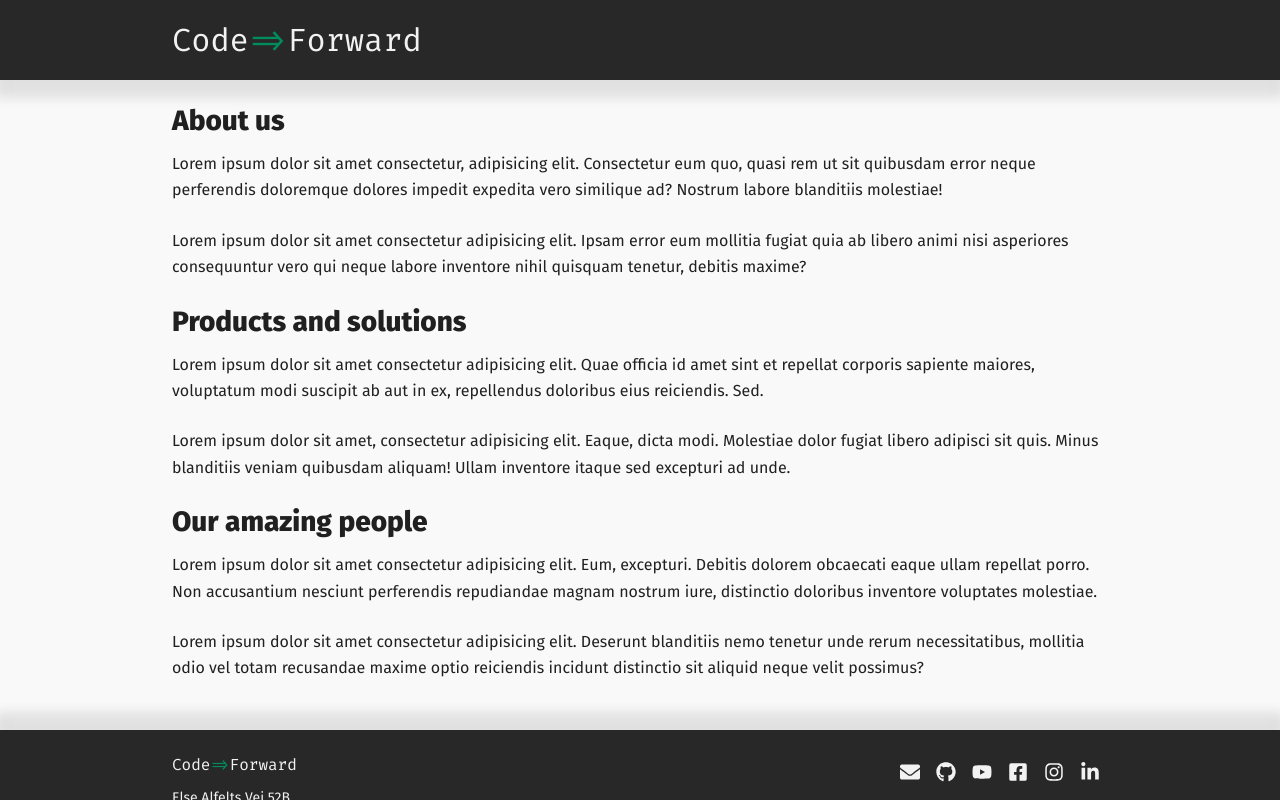
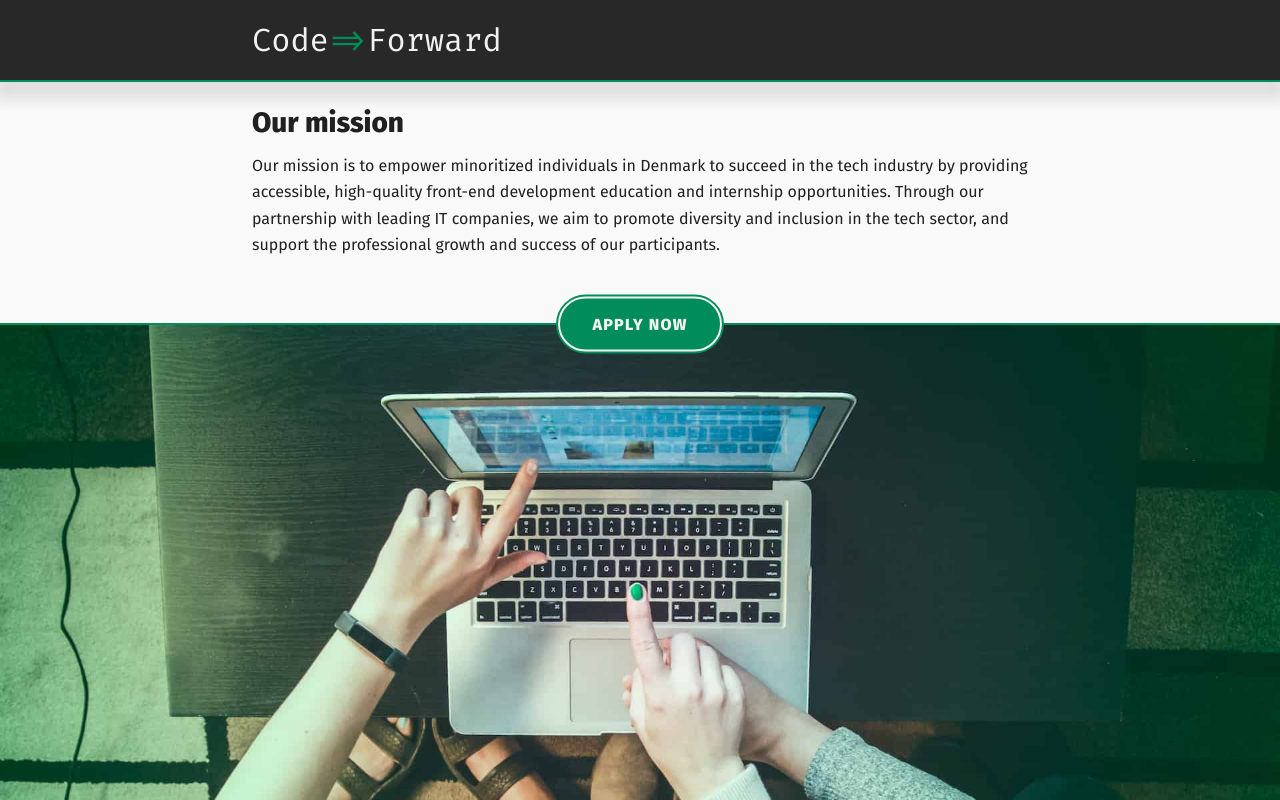
Before and after one commit to code-forward-dk/website, a React (Create React App) app: page / in a window 1280 px wide. Shown: the top 800 px of the page. Built offline with nearby package versions, Linux system fonts and the light colour scheme.

Commit message:
Updated page layout

```diff
--- a/src/Footer.css
+++ b/src/Footer.css
@@ -2,6 +2,8 @@
   background-color: var(--color-black);
   color: var(--color-white);
   box-shadow: 0 -12px 12px 6px hsla(0deg 0% 0% / 10%);
+  border-top: 2px solid var(--color-brand);
+  z-index: 1;
 }
 
 .site-footer-inner-wrapper {
@@ -11,6 +13,15 @@
   padding-block: 24px;
   display: flex;
   justify-content: space-between;
+}
+
+@media (max-width: 480px) {
+  .site-footer-inner-wrapper {
+    flex-direction: column;
+    gap: 1em;
+    align-items: center;
+    text-align: center;
+  }
 }
 
 .site-footer .logo {
@@ -34,13 +45,21 @@
   display: flex;
   padding: 8px;
   color: inherit;
-  transition: opacity 0.25s;
+  transition: opacity 0.25s, outline-color 0.25s;
+  outline-color: transparent;
 }
 
-.site-footer .social-media-links ul:hover a {
+.site-footer .social-media-links ul:is(:hover, :active, :focus-within) a {
   opacity: 0.5;
 }
 
-.site-footer .social-media-links ul:hover a:hover {
+.site-footer .social-media-links ul a:focus-visible {
+  outline: 2px solid var(--color-brand);
+}
+
+.site-footer
+  .social-media-links
+  ul:is(:hover, :active, :focus-within)
+  a:is(:hover, :active, :focus) {
   opacity: 1;
 }
--- a/src/Header.css
+++ b/src/Header.css
@@ -2,6 +2,8 @@
   background-color: var(--color-black);
   color: var(--color-white);
   box-shadow: 0 12px 12px 6px hsla(0deg 0% 0% / 10%);
+  border-bottom: 2px solid var(--color-brand);
+  z-index: 1;
 }
 
 .site-header-inner-wrapper {
--- a/src/Main.css
+++ b/src/Main.css
@@ -14,3 +14,37 @@
   line-height: 1.65;
   margin-bottom: 1.5em;
 }
+
+.site-main .splash {
+  height: 80vh;
+  min-height: 320px;
+  background-size: cover;
+  background-position: top center;
+  display: flex;
+  align-items: center;
+  justify-content: flex-start;
+  flex-direction: column;
+  border-top: 2px solid var(--color-brand);
+  margin-top: 1em;
+}
+
+.site-main .splash button {
+  padding: 1em 2em;
+  border-radius: 3em;
+  text-transform: uppercase;
+  font-weight: bold;
+  font-size: 16px;
+  border: 2px solid var(--color-white);
+  background-color: var(--color-brand);
+  color: var(--color-white);
+  letter-spacing: 0.075em;
+  cursor: pointer;
+  transform: translateY(-50%) translateY(-1px);
+  box-shadow: 0 0 0 2px var(--color-brand);
+  transition: background-color 0.2s;
+}
+
+.site-main .splash button:is(:hover, :active, :focus) {
+  outline: 0;
+  background-color: var(--color-brand-dark);
+}
--- a/src/Main.tsx
+++ b/src/Main.tsx
@@ -1,44 +1,22 @@
+import Splash from "./splash.jpg";
+
 import "./Main.css";
 
 const Main = () => (
   <main className="site-main">
     <div className="site-main-inner-wrapper">
-      <h2>About us</h2>
+      <h2>Our mission</h2>
       <p>
-        Lorem ipsum dolor sit amet consectetur, adipisicing elit. Consectetur
-        eum quo, quasi rem ut sit quibusdam error neque perferendis doloremque
-        dolores impedit expedita vero similique ad? Nostrum labore blanditiis
-        molestiae!
+        Our mission is to empower minoritized individuals in Denmark to succeed
+        in the tech industry by providing accessible, high-quality front-end
+        development education and internship opportunities. Through our
+        partnership with leading IT companies, we aim to promote diversity and
+        inclusion in the tech sector, and support the professional growth and
+        success of our participants.
       </p>
-      <p>
-        Lorem ipsum dolor sit amet consectetur adipisicing elit. Ipsam error eum
-        mollitia fugiat quia ab libero animi nisi asperiores consequuntur vero
-        qui neque labore inventore nihil quisquam tenetur, debitis maxime?
-      </p>
-      <h2>Products and solutions</h2>
-      <p>
-        Lorem ipsum dolor sit amet consectetur adipisicing elit. Quae officia id
-        amet sint et repellat corporis sapiente maiores, voluptatum modi
-        suscipit ab aut in ex, repellendus doloribus eius reiciendis. Sed.
-      </p>
-      <p>
-        Lorem ipsum dolor sit amet, consectetur adipisicing elit. Eaque, dicta
-        modi. Molestiae dolor fugiat libero adipisci sit quis. Minus blanditiis
-        veniam quibusdam aliquam! Ullam inventore itaque sed excepturi ad unde.
-      </p>
-      <h2>Our amazing people</h2>
-      <p>
-        Lorem ipsum dolor sit amet consectetur adipisicing elit. Eum, excepturi.
-        Debitis dolorem obcaecati eaque ullam repellat porro. Non accusantium
-        nesciunt perferendis repudiandae magnam nostrum iure, distinctio
-        doloribus inventore voluptates molestiae.
-      </p>
-      <p>
-        Lorem ipsum dolor sit amet consectetur adipisicing elit. Deserunt
-        blanditiis nemo tenetur unde rerum necessitatibus, mollitia odio vel
-        totam recusandae maxime optio reiciendis incidunt distinctio sit aliquid
-        neque velit possimus?
-      </p>
+    </div>
+    <div className="splash" style={{ backgroundImage: `url(${Splash})` }}>
+      <button>Apply now</button>
     </div>
   </main>
 );
--- a/src/index.css
+++ b/src/index.css
@@ -12,13 +12,19 @@ body,
   height: 100%;
 }
 
+button,
+input {
+  font-family: inherit;
+}
+
 body {
   font-family: "Fira Sans", sans-serif;
   background-color: hsl(0deg 0% 97.5%);
   color: hsl(0deg 0% 12.5%);
 
   --color-brand: #008c5b;
+  --color-brand-dark: #006642;
   --color-black: #282829;
   --color-white: #f2f2f2;
-  --site-max-width: 960px;
+  --site-max-width: 800px;
 }
```
Also changed, not shown: src/splash.jpg (added).
